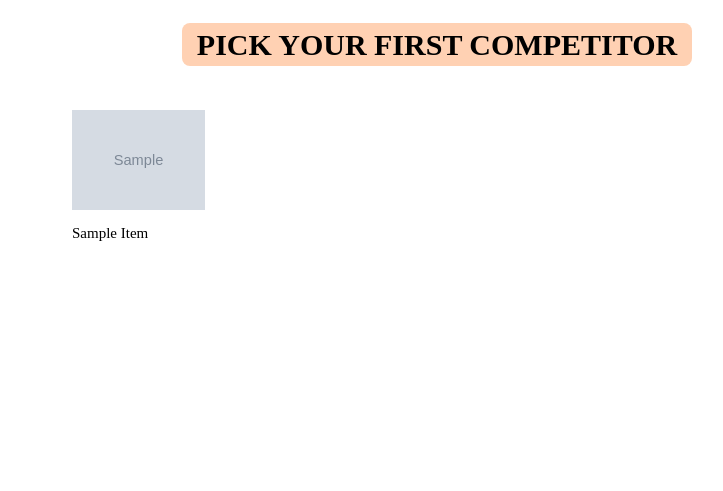
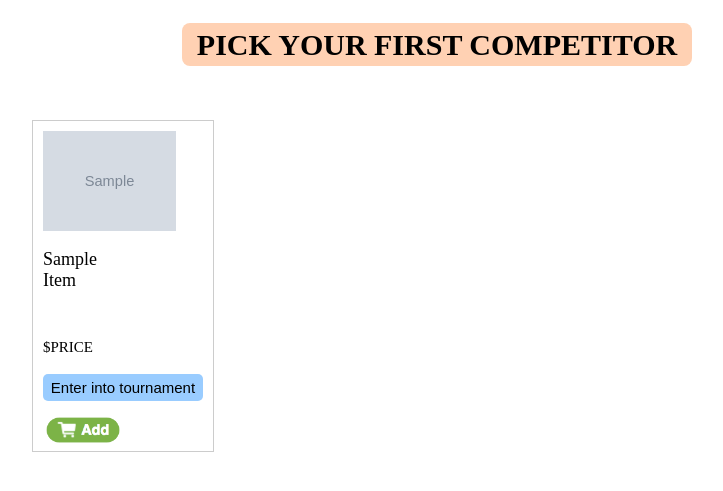
Before and after one commit to ehauner/food-tournament, a Django app: page /game/registration/ in a window 1280 px wide. Shown: the top 491 px of the page, without its empty margins (203-926 px from the left). Run offline with Django 3.2, Linux system fonts and the light colour scheme; tables that the repository leaves empty hold one stand-in row (values such as "Sample post"); grey boxes marked "Sample" are stand-in pictures; parts of the project's set-up code (start-up, migrations or seed data) failed here and were passed over; some web fonts are replaced.

Commit message:
added cart button, reformatted grid of items

```diff
--- a/tournament/game/static/game/css/style.css
+++ b/tournament/game/static/game/css/style.css
@@ -208,20 +208,39 @@ input.play[type="submit"]:hover {
   right: 5px;
 }
 
-.bottom {
-  height: 300px;
-  width: 100%;
-  margin-left: auto;
-  margin-right: auto;
-  margin-top: none;
-  margin-bottom: none;
+.compare-button {
+  font-family: Arial;
+  font-size: 15px;
+  width: 150px;
+  padding: 5px 5px 5px 5px;
+  text-align: center;
+  background-color: rgba(153, 204, 255, 1);
+  cursor: pointer;
+  -webkit-border-radius: 5px;
+  border-radius: 5px;
 }
 
-.col {
+.grid {
+  width: 900px;
+  height: 100%;
+  position: absolute;
+  top: 220px;
+  bottom: 0;
+  left: 70px;
+  right: 0;
+  margin: auto;
+}
+
+.grid-element {
+  width: 150px;
+  height: 320px;
+  border: 1px solid #cccccc;
   float: left;
-  width: 20%;
-  padding-bottom: 30px;
-  min-height: 200px;
+  margin: 10px 10px 10px 10px;
+  padding-top: 10px;
+  padding-left: 10px;
+  padding-right: 20px;
+  position: relative;
 }
 
 .serving-size {
--- a/tournament/game/templates/game/registration.html
+++ b/tournament/game/templates/game/registration.html
@@ -11,17 +11,18 @@
     <span class="background">Pick Your First Competitor</span>
   </h1>
 
-<div class="registration-centre">
-  <div class="bottom">
+<!-- <div class="registration-centre"> -->
+  <div class="grid">
   {% for item in items %}
-    <div class="col">
-      <img src="{{ item.photo_url }}" height="100px">
-      <p style="width: 86px;">
-        <a href="{% url 'rules' %}?first={{item.name}}">
-          {{ item.name|title }}
-        </a>
-      </p>
+    <div class="grid-element">
+      <img align="middle" src="{{ item.photo_url }}" height="100px">
+      <p style="width: 86px; font-size: 18px;">{{ item.name|title }}</p>
+      <p style="position: absolute; bottom: 80;">$PRICE</p>
+      <a style="position: absolute; bottom: 5;" href="">
+        <img width="80px" src="{% static 'game/images/add_to_cart.png' %}"></img>
+      </a>
+      <a class="compare-button" style="position: absolute; bottom: 50;" href="{% url 'rules' %}?first={{item.name}}">Enter into tournament</a>
     </div>
   {% endfor %}
   </div>
-</div>
+<!-- </div> -->
```
Also changed, not shown: tournament/game/static/game/images/add_to_cart.png (added).
